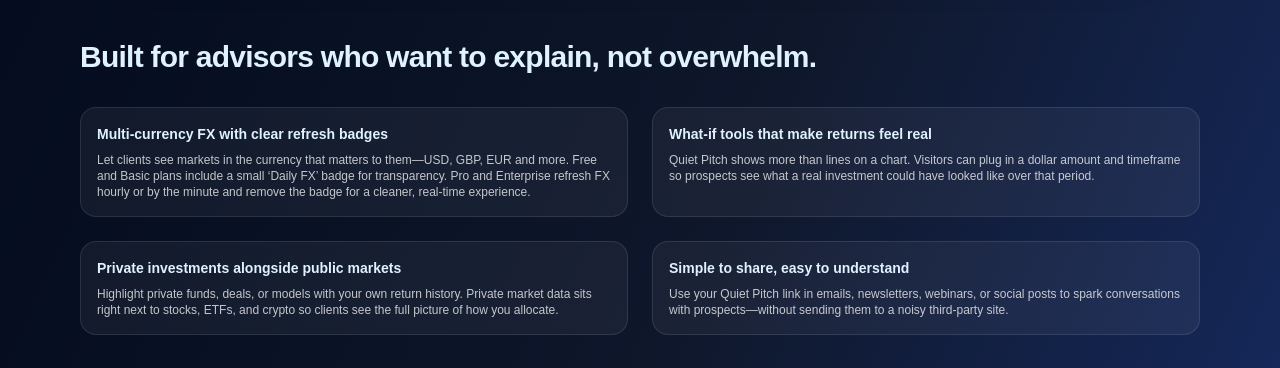
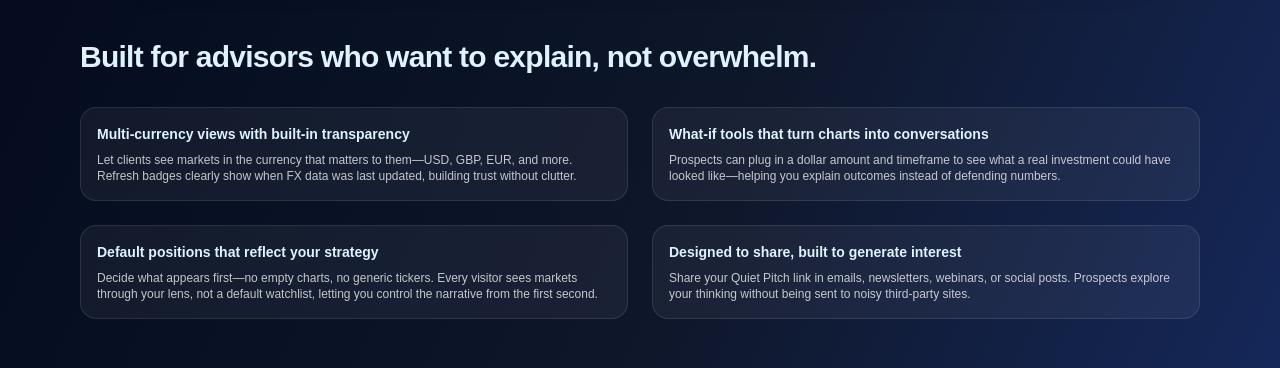
Before and after one commit to ByteBotanist/quietpitch-site, a Next.js app: page / in a window 1280 px wide. Shown: the part 1020-1388 px from the top of the page. Built offline with nearby package versions, Linux system fonts and the light colour scheme.

Commit message:
Update Features.tsx
Updates features to include default positions

```diff
--- a/components/Features.tsx
+++ b/components/Features.tsx
@@ -1,20 +1,20 @@
 // components/Features.tsx
 const features = [
   {
-    title: "Multi-currency FX with clear refresh badges",
-    body: "Let clients see markets in the currency that matters to them—USD, GBP, EUR and more. Free and Basic plans include a small ‘Daily FX’ badge for transparency. Pro and Enterprise refresh FX hourly or by the minute and remove the badge for a cleaner, real-time experience.",
+    title: "Multi-currency views with built-in transparency",
+    body: "Let clients see markets in the currency that matters to them—USD, GBP, EUR, and more. Refresh badges clearly show when FX data was last updated, building trust without clutter.",
   },
   {
-    title: "What-if tools that make returns feel real",
-    body: "Quiet Pitch shows more than lines on a chart. Visitors can plug in a dollar amount and timeframe so prospects see what a real investment could have looked like over that period.",
+    title: "What-if tools that turn charts into conversations",
+    body: "Prospects can plug in a dollar amount and timeframe to see what a real investment could have looked like—helping you explain outcomes instead of defending numbers.",
   },
   {
-    title: "Private investments alongside public markets",
-    body: "Highlight private funds, deals, or models with your own return history. Private market data sits right next to stocks, ETFs, and crypto so clients see the full picture of how you allocate.",
+    title: "Default positions that reflect your strategy",
+    body: "Decide what appears first—no empty charts, no generic tickers. Every visitor sees markets through your lens, not a default watchlist, letting you control the narrative from the first second.",
   },
   {
-    title: "Simple to share, easy to understand",
-    body: "Use your Quiet Pitch link in emails, newsletters, webinars, or social posts to spark conversations with prospects—without sending them to a noisy third-party site.",
+    title: "Designed to share, built to generate interest",
+    body: "Share your Quiet Pitch link in emails, newsletters, webinars, or social posts. Prospects explore your thinking without being sent to noisy third-party sites.",
   },
 ];
 
```
